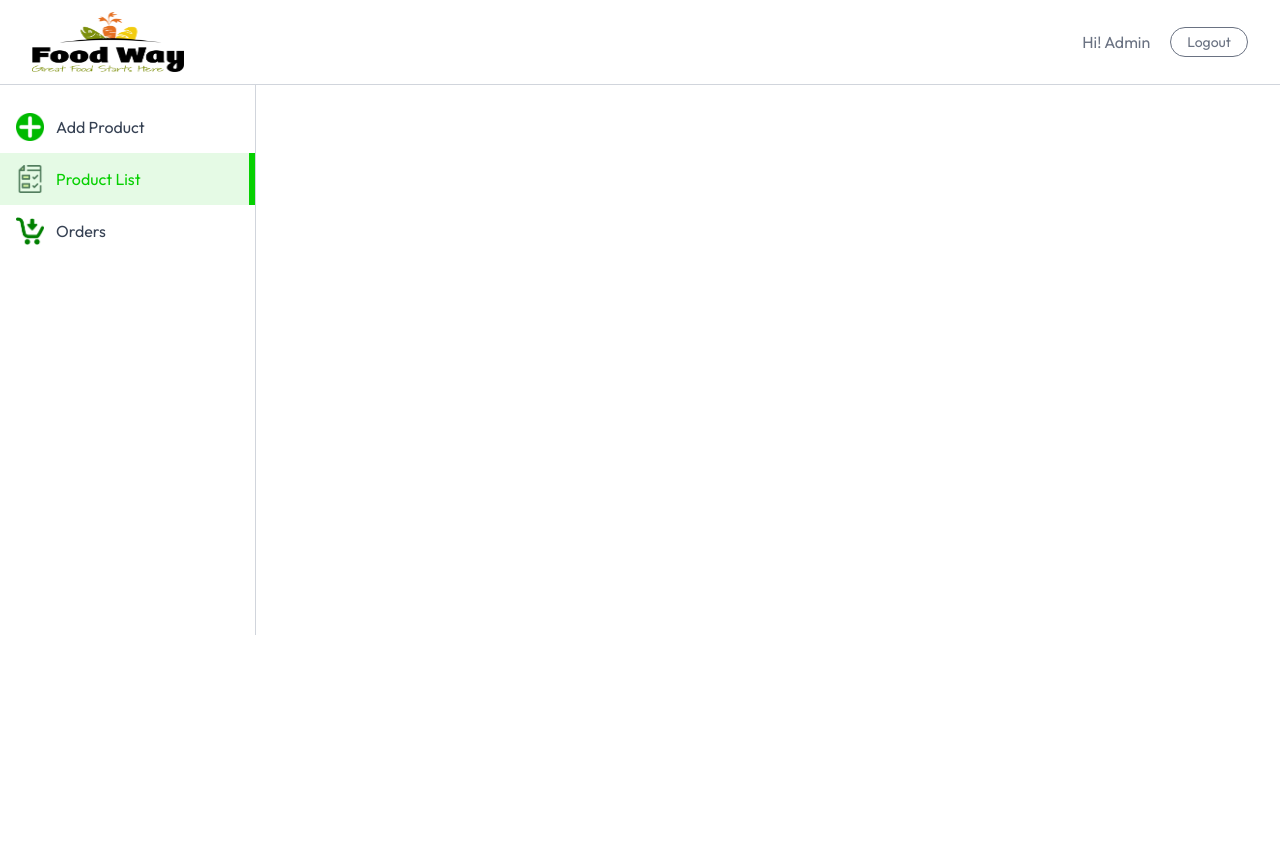
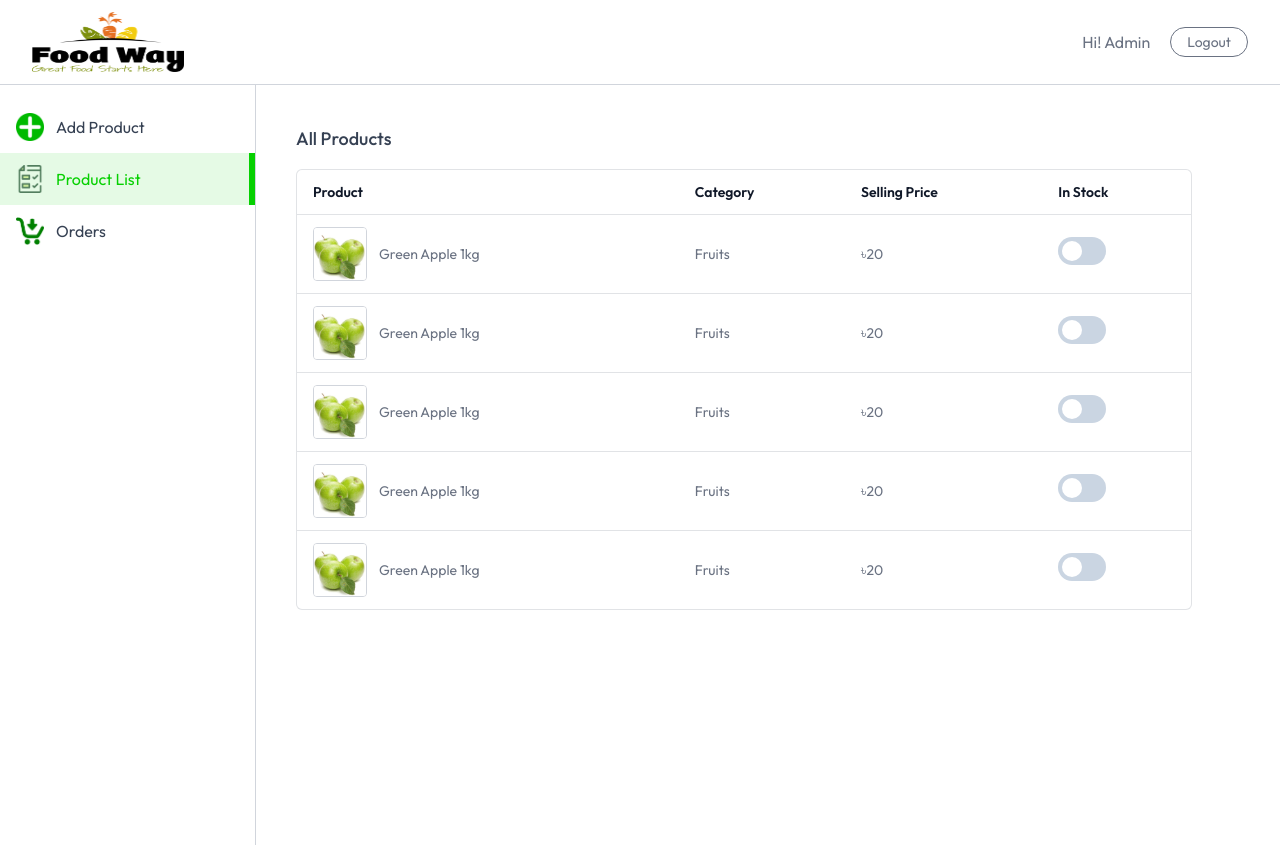
Before and after one commit to hasan8162/Food-Way, a React (Vite) app in the folder frontend/: page /seller/product-list in a window 1280 px wide. Both pictures are taken after typing "name@example.com", "Sample123" into the empty fields and a click on the button "Login". Before the commit the page ends 800 px from the top, so only its background shows below. Built offline with nearby package versions, Linux system fonts and the light colour scheme.

Commit message:
completed product list page

```diff
--- a/frontend/src/pages/seller/ProductList.jsx
+++ b/frontend/src/pages/seller/ProductList.jsx
@@ -1,11 +1,49 @@
 import React from 'react'
+import { useAppContext } from '../../context/AppContext'
 
 const ProductList = () => {
-  return (
-    <div>
 
-    </div>
-  )
+    const {products, currency} = useAppContext()
+    return (
+        <div className="no-scrollbar flex-1 h-[95vh] overflow-y-scroll flex flex-col justify-between">
+            <div className="w-full md:p-10 p-4">
+                <h2 className="pb-4 text-lg font-medium">All Products</h2>
+                <div className="flex flex-col items-center max-w-4xl w-full overflow-hidden rounded-md bg-white border border-gray-500/20">
+                    <table className="md:table-auto table-fixed w-full overflow-hidden">
+                        <thead className="text-gray-900 text-sm text-left">
+                            <tr>
+                                <th className="px-4 py-3 font-semibold truncate">Product</th>
+                                <th className="px-4 py-3 font-semibold truncate">Category</th>
+                                <th className="px-4 py-3 font-semibold truncate hidden md:block">Selling Price</th>
+                                <th className="px-4 py-3 font-semibold truncate">In Stock</th>
+                            </tr>
+                        </thead>
+                        <tbody className="text-sm text-gray-500">
+                            {products.map((product) => (
+                                <tr key={product.id} className="border-t border-gray-500/20">
+                                    <td className="md:px-4 pl-2 md:pl-4 py-3 flex items-center space-x-3 truncate">
+                                        <div className="border border-gray-300 rounded overflow-hidden">
+                                            <img src={product.image[0]} alt="Product" className="w-16" />
+                                        </div>
+                                        <span className="truncate max-sm:hidden w-full">{product.name}</span>
+                                    </td>
+                                    <td className="px-4 py-3">{product.category}</td>
+                                    <td className="px-4 py-3 max-sm:hidden">{currency}{product.offerPrice}</td>
+                                    <td className="px-4 py-3">
+                                        <label className="relative inline-flex items-center cursor-pointer text-gray-900 gap-3">
+                                            <input type="checkbox" className="sr-only peer" />
+                                            <div className="w-12 h-7 bg-slate-300 rounded-full peer peer-checked:bg-blue-600 transition-colors duration-200"></div>
+                                            <span className="dot absolute left-1 top-1 w-5 h-5 bg-white rounded-full transition-transform duration-200 ease-in-out peer-checked:translate-x-5"></span>
+                                        </label>
+                                    </td>
+                                </tr>
+                            ))}
+                        </tbody>
+                    </table>
+                </div>
+            </div>
+        </div>
+    );
 }
 
 export default ProductList
--- a/frontend/src/pages/seller/SellerLayout.jsx
+++ b/frontend/src/pages/seller/SellerLayout.jsx
@@ -31,7 +31,7 @@
                 </div>
             </div>
             <div className='flex'>
-            <div className="md:w-64 w-16 border-r h-[550px] text-base border-gray-300 pt-4 flex flex-col transition-all duration-300">
+            <div className="md:w-64 w-16 border-r h-[95vh] text-base border-gray-300 pt-4 flex flex-col">
                 {sidebarLinks.map((item) => (
                     <NavLink to={item.path} key={item.name} end={item.path === "/seller"}
                         className={({isActive}) => `flex items-center py-3 px-4 gap-3
```
